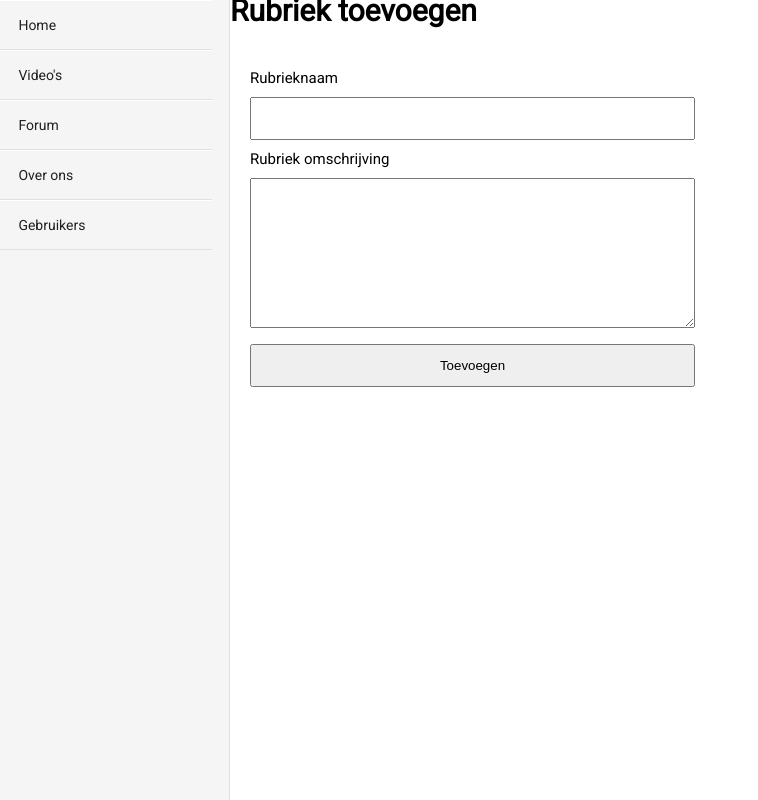
After one commit to aaron5670/aarjocar-bv, a PHP site: page /beheerpaneel/forum/rubriek-toevoegen.php in a window 1280 px wide. The commit adds this page. Shown: the whole page, without its empty margins (0-758 px from the left). Run offline with PHP 8.4, Linux system fonts and the light colour scheme; the visitor is signed in with stand-in values (Sample User, id 1); tables that the repository leaves empty or names only in its code hold one stand-in row (values such as "Sample post"); some libraries are stand-ins or nearby versions.

Commit message:
Naam aangepast

```diff
--- a/beheerpaneel/forum/index.php
+++ b/beheerpaneel/forum/index.php
@@ -18,7 +18,7 @@ include '../beheer_config/config.php';
 $row = $pdo->query( "SELECT * FROM rubrieken" );
 ?>
 <div class="gebruiker-tabel">
-    <a href="toevoegen.php">Rubriek toevoegen</a>
+    <a href="rubriek-toevoegen.php">Rubriek toevoegen</a>
 	<?php
 	if ( isset( $_GET['succes'] ) == true ) {
 		echo '<p>Rubriek succesvol toegevoegd</p>';
--- a/beheerpaneel/forum/toevoegen.php
+++ b/beheerpaneel/forum/rubriek-aanpassen.php
@@ -57,7 +57,7 @@ if ( isset( $_POST['submit'] ) ) {
 		echo '<p>' . $message . '</p>';
 	}
 	?>
-    <form action="toevoegen.php" method="post">
+    <form action="rubriek-toevoegen.php" method="post">
         <div class="formulier-videos">
             <label for="rubriek">Rubrieknaam</label>
             <input type="text" id="rubriek" name="rubriek">
--- /dev/null
+++ b/beheerpaneel/forum/rubriek-toevoegen.php
@@ -0,0 +1,73 @@
+<?php include '../../config/config.php';
+require_once '../../config/connect.php';
+include '../beheer_config/config.php'; ?>
+
+<!DOCTYPE html>
+<html lang="nl">
+<head>
+    <meta charset="UTF-8">
+    <meta name="viewport" content="width=device-width, initial-scale=1.0">
+    <title>AARJO Car BV</title>
+    <link href="../css/style.css" rel="stylesheet" type="text/css">
+    <link href="https://fonts.googleapis.com/css?family=Roboto" rel="stylesheet">
+    <link rel="shortcut icon" type="image/x-icon" href="<?= $url; ?>favicon.ico">
+</head>
+<body>
+<?php
+include '../includes/menu.php';
+if ( isset( $_POST['submit'] ) ) {
+//Haalt de gegevens op van het formulier
+	$rubriek      = ! empty( $_POST['rubriek'] ) ? trim( $_POST['rubriek'] ) : null;
+	$omschrijving = ! empty( $_POST['omschrijving'] ) ? trim( $_POST['omschrijving'] ) : null;
+
+	$data = [
+		'rubriek'      => $rubriek,
+		'omschrijving' => $omschrijving,
+	];
+
+	//Maakt een SQL query om te checken of de rubriek nog niet bestaat
+	$sql  = "SELECT COUNT( rubriek ) AS num FROM rubrieken WHERE rubriek = :rubriek";
+	$stmt = $pdo->prepare( $sql );
+
+	//Pakt de gebruikersnaam
+	$stmt->bindValue( ':rubriek', $rubriek );
+
+	//Execute.
+	$stmt->execute();
+
+	//Fetch de rij.
+	$row = $stmt->fetch( PDO::FETCH_ASSOC );
+
+	//Controleert of de rubriek al bestaat.
+	if ( $row['num'] > 0 ) {
+		$message = 'Rubriek bestaat al...';
+	} else {
+		$sql  = "INSERT INTO rubrieken (rubriek, omschrijving) VALUES (:rubriek, :omschrijving)";
+		$stmt = $pdo->prepare( $sql );
+		$stmt->execute( $data );
+
+		header( 'Location: index.php?succes=true' );
+	}
+}
+?>
+<div class="formulier-beheerpaneel-videos">
+    <h1>Rubriek toevoegen</h1>
+	<?php
+	if ( isset( $message ) ) {
+		echo '<p>' . $message . '</p>';
+	}
+	?>
+    <form action="rubriek-toevoegen.php" method="post">
+        <div class="formulier-videos">
+            <label for="rubriek">Rubrieknaam</label>
+            <input type="text" id="rubriek" name="rubriek">
+
+            <label for="omschrijving">Rubriek omschrijving</label>
+            <textarea id="omschrijving" name="omschrijving"></textarea>
+
+            <input type="submit" name="submit" value="Toevoegen">
+        </div>
+    </form>
+</div>
+</body>
+</html>
```
